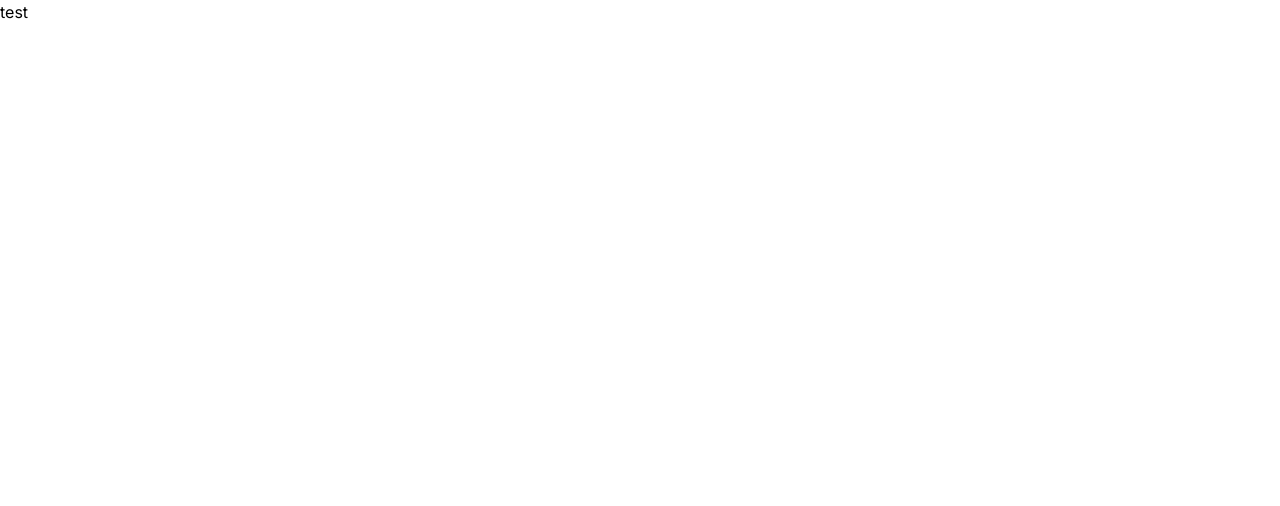
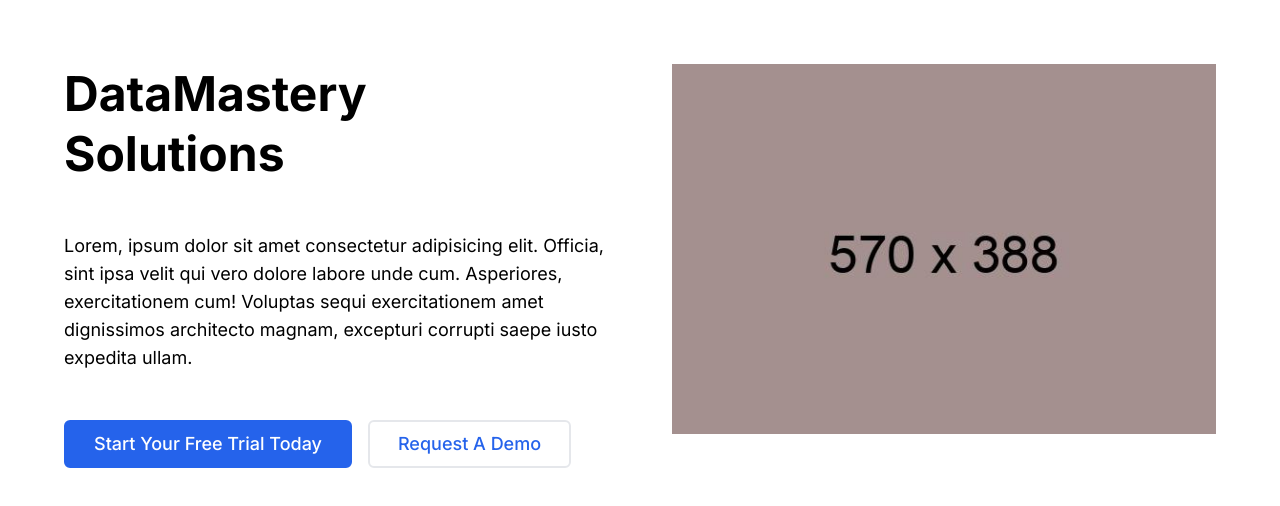
Before and after one commit to se7t/datamastery, a Next.js app: page / in a window 1280 px wide. Shown: the top 506 px of the page. Built offline with nearby package versions, Linux system fonts and the light colour scheme.

Commit message:
Add hero section

```diff
--- a/app/layout.tsx
+++ b/app/layout.tsx
@@ -4,7 +4,7 @@
 const inter = Inter({ subsets: ["latin"] });
 
 export const metadata = {
-  title: "Effortless Data Management | DataMastery",
+  title: "Effortless Data Management | DataMastery Solutions",
   description: "Generated by create next app",
 };
 
--- a/app/page.tsx
+++ b/app/page.tsx
@@ -1,3 +1,9 @@
+import Hero from "@/components/Hero";
+
 export default function Home() {
-  return <main>test</main>;
+  return (
+    <main className="px-8 lg:px-16">
+      <Hero />
+    </main>
+  );
 }
--- /dev/null
+++ b/components/Button.tsx
@@ -0,0 +1,23 @@
+interface ButtonProps {
+  type: string;
+  children: any;
+}
+
+const Button = (props: ButtonProps) => {
+  return (
+    <a
+      href="javascript:void(0)"
+      className={`text-md block w-full rounded-md border-2 px-7 py-2 text-center text-lg font-medium sm:w-auto ${
+        props.type === "primary"
+          ? "border-blue-600 bg-blue-600 text-white"
+          : props.type === "tertiary"
+          ? "border-gray-200 bg-white text-blue-600"
+          : ""
+      }`}
+    >
+      {props.children}
+    </a>
+  );
+};
+
+export default Button;
--- /dev/null
+++ b/components/Hero.tsx
@@ -0,0 +1,36 @@
+import Button from "@/components/Button";
+import Image from "next/image";
+
+const Hero = () => {
+  return (
+    <section className="container mx-auto my-16 flex flex-col gap-16 xl:grid xl:auto-cols-fr xl:grid-flow-col xl:items-stretch">
+      <div className="flex flex-col justify-center gap-12">
+        <h1 className="text-5xl font-bold leading-tight">
+          DataMastery
+          <br />
+          Solutions
+        </h1>
+        <p className="text-lg">
+          Lorem, ipsum dolor sit amet consectetur adipisicing elit. Officia,
+          sint ipsa velit qui vero dolore labore unde cum. Asperiores,
+          exercitationem cum! Voluptas sequi exercitationem amet dignissimos
+          architecto magnam, excepturi corrupti saepe iusto expedita ullam.
+        </p>
+        <div className="flex flex-wrap justify-start gap-4">
+          <Button type="primary">Start Your Free Trial Today</Button>
+          <Button type="tertiary">Request A Demo</Button>
+        </div>
+      </div>
+      <div>
+        <Image
+          src="/placeholder--570x388.jpg"
+          alt="Placeholder"
+          width={570}
+          height={388}
+          className=" mx-auto xl:ml-auto"
+        />
+      </div>
+    </section>
+  );
+};
+export default Hero;
--- a/package.json
+++ b/package.json
@@ -21,5 +21,9 @@
     "react-dom": "18.2.0",
     "tailwindcss": "3.3.2",
     "typescript": "5.0.4"
+  },
+  "devDependencies": {
+    "prettier": "^2.8.8",
+    "prettier-plugin-tailwindcss": "^0.3.0"
   }
 }
```
Also changed, not shown: public/placeholder--570x388.jpg (added), 1 other file (tests, documents, lock files or other folders).
